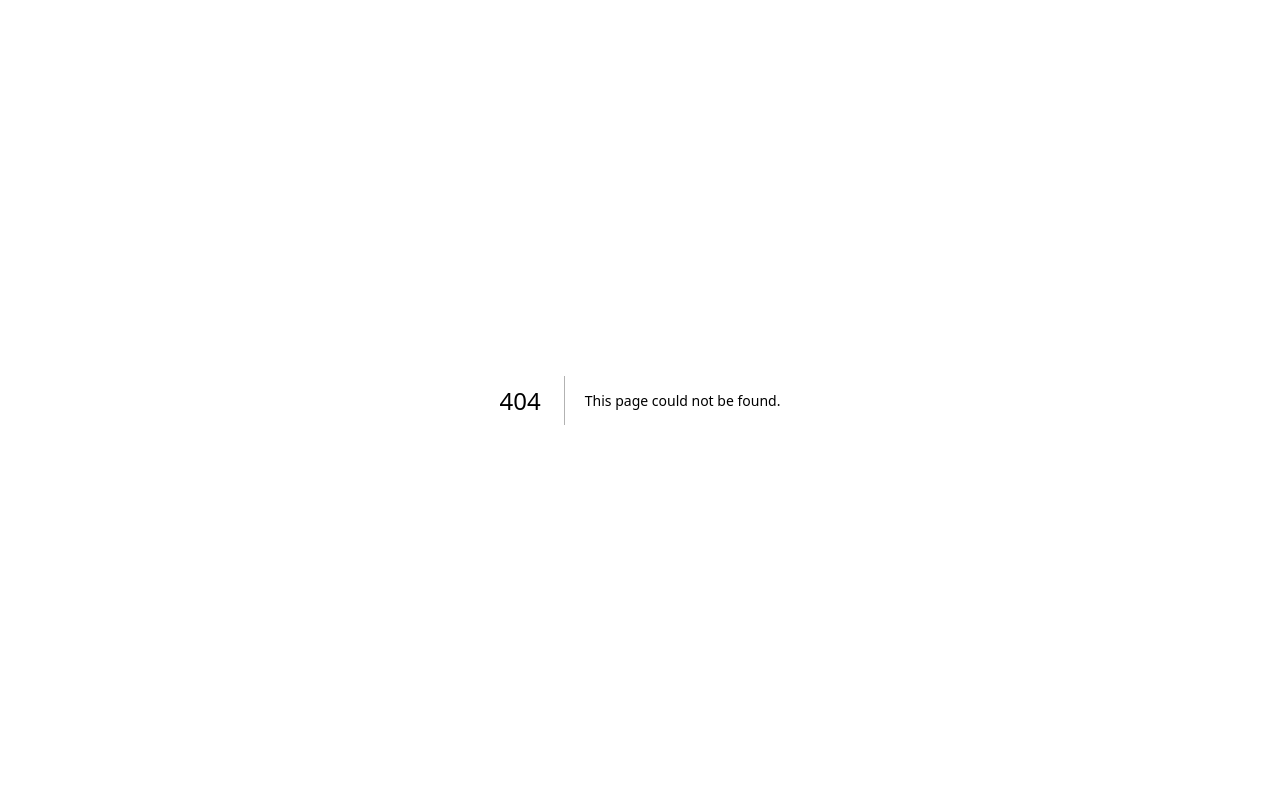
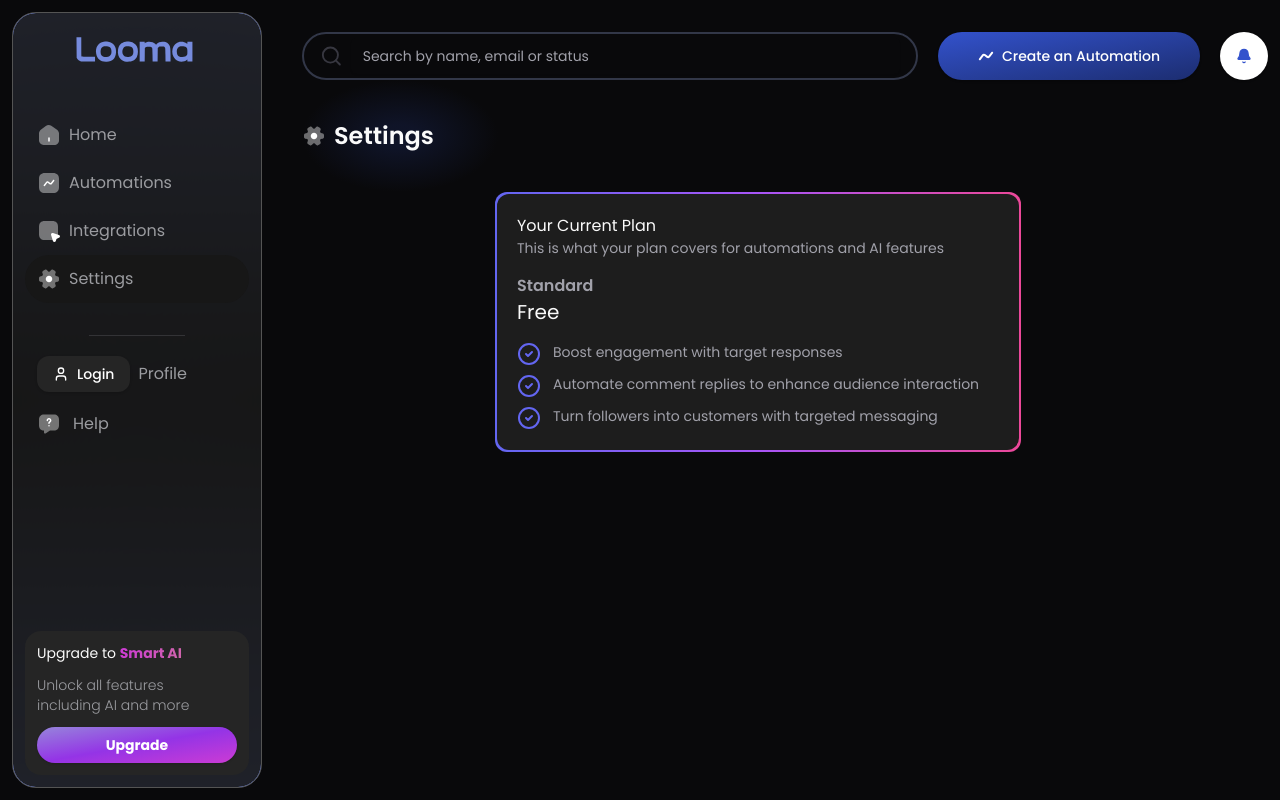
Before and after one commit to theeaashish/Looma-ai, a Next.js app: page /dashboard/1/settings in a window 1280 px wide. Before the commit this address had no page. Built offline with nearby package versions, Linux system fonts and the light colour scheme; no server answers.

Commit message:
setting page added

```diff
--- a/src/app/(protected)/dashboard/[slug]/layout.tsx
+++ b/src/app/(protected)/dashboard/[slug]/layout.tsx
@@ -16,6 +16,7 @@
       {/* navbar */}
       <div className="lg:ml-[250px] lg:pl-10 lg:py-5 flex flex-col overflow-auto">
         <InfoBar slug={params.slug} />
+        {children}
       </div>
     </div>
   );
--- /dev/null
+++ b/src/app/(protected)/dashboard/[slug]/settings/page.tsx
@@ -0,0 +1,12 @@
+import Billing from '@/components/global/billing'
+import React from 'react'
+
+type Props = {}
+
+const page = (props: Props) => {
+  return (
+    <Billing />
+  )
+}
+
+export default page
--- a/src/app/layout.tsx
+++ b/src/app/layout.tsx
@@ -1,15 +1,56 @@
 import type { Metadata } from "next";
-import { Inter } from "next/font/google";
+import { Inter, Plus_Jakarta_Sans, Poppins } from "next/font/google";
 import { ClerkProvider } from "@clerk/nextjs";
 import "./globals.css";
 import { ThemeProvider } from "@/Providers/theme-provider";
 import { Toaster } from "sonner";
 
-const inter = Inter({ subsets: ["latin"] });
+const poppins = Poppins({
+  subsets: ["latin"],
+  weight: ["100", "200", "300", "400", "500", "600", "700", "800", "900"],
+});
 
 export const metadata: Metadata = {
-  title: "Create Next App",
-  description: "Generated by create next app",
+  title: "Looma – Automate Instagram DMs with AI",
+  description:
+    "Looma lets creators and businesses automate Instagram DMs triggered by keyword comments. Reply instantly with AI or custom messages.",
+  keywords: [
+    "Instagram DM automation",
+    "AI Instagram bot",
+    "Instagram auto message",
+    "DM keyword trigger",
+    "Looma AI",
+    "Creator tools",
+    "Social media automation",
+  ],
+  authors: [{ name: "Looma" }],
+  creator: "Looma Team",
+  openGraph: {
+    title: "Looma – Automate Instagram DMs with AI",
+    description:
+      "Trigger Instagram DMs with comment keywords. Respond instantly with AI-powered or prewritten messages.",
+    url: "https://looma.vercel.app",
+    siteName: "Looma",
+    images: [
+      {
+        url: "https://looma.vercel.app/og-image.png",
+        width: 1200,
+        height: 630,
+        alt: "Looma - Instagram DM Automation",
+      },
+    ],
+    locale: "en_US",
+    type: "website",
+  },
+  twitter: {
+    card: "summary_large_image",
+    title: "Looma – Automate Instagram DMs with AI",
+    description:
+      "Automate Instagram DMs when someone comments on your post — powered by AI or your own message.",
+    images: ["https://looma.vercel.app/og-image.png"],
+    creator: "@theeaashish",
+  },
+  metadataBase: new URL("https://looma.vercel.app"),
 };
 
 export default function RootLayout({
@@ -20,7 +61,7 @@
   return (
     <ClerkProvider>
       <html lang="en">
-        <body className={inter.className} suppressHydrationWarning>
+        <body className={poppins.className} suppressHydrationWarning>
           <ThemeProvider
             attribute="class"
             defaultTheme="dark"
--- /dev/null
+++ b/src/components/global/billing/index.tsx
@@ -0,0 +1,14 @@
+import React from 'react'
+import PaymentCard from './payment-card'
+
+type Props = {}
+
+const Billing = (props: Props) => {
+  return (
+    <div className='flex lg:flex-row flex-col gap-5 w-full lg:w-10/12 xl:w-8/12 container'>
+        <PaymentCard />
+    </div>
+  )
+}
+
+export default Billing
--- /dev/null
+++ b/src/components/global/billing/payment-card.tsx
@@ -0,0 +1,73 @@
+import { PLANS } from "@/constants/pages";
+import { cn } from "@/lib/utils";
+import { CircleCheck } from "lucide-react";
+import React from "react";
+
+type Props = {
+  label: string;
+  current: "PRO" | "FREE";
+  landing?: boolean;
+};
+
+const PaymentCard = ({ current, label, landing }: Props) => {
+  return (
+    <div
+      className={cn(
+        label !== current
+          ? "bg-in-active"
+          : "bg-gradient-to-r from-indigo-500 via-purple-500 to-pink-500",
+        "p-[2px] rounded-xl overflow-hidden"
+      )}
+    >
+      <div
+        className={cn(
+          landing && "radial--gradient--pink",
+          "flex flex-col rounded-xl pl-5 py-5 pr-10 bg-background-90"
+        )}
+      >
+        {landing ? (
+          <h2 className="text-2xl">
+            {label === "PRO" && "Premium plan"}
+            {label === "FREE" && "Standard"}
+          </h2>
+        ) : (
+          <h2>
+            {label === current
+              ? "Your Current Plan"
+              : current === "PRO"
+              ? "Downgrade"
+              : "Upgrade"}
+          </h2>
+        )}
+
+        <p className="text-zinc-400 text-sm mb-2">
+          This is what your plan covers for automations and AI features
+        </p>
+
+        {label === "PRO" ? (
+          <span className="bg-gradient-to-r from-indigo-500 via-purple-500 to-pink-500 bg-clip-text text-transparent">
+            Smart AI
+          </span>
+        ) : (
+          <p className="font-semibold mt-2 text-zinc-400">Standard</p>
+        )}
+
+        {label === "PRO" ? (
+          <p className="mb-2">
+            <b className="text-xl">$99</b>/month
+          </p>
+        ) : (
+          <p className="text-xl mb-2">Free</p>
+        )}
+
+        {PLANS[label === "PRO" ? 1 : 0].features.map((i) => (
+          <p key={i} className="mt-2 text-muted-foreground flex gap-3 text-sm">
+            <CircleCheck className="text-indigo-500" /> {i}
+          </p>
+        ))}
+      </div>
+    </div>
+  );
+};
+
+export default PaymentCard;
--- a/src/components/global/infobar/index.tsx
+++ b/src/components/global/infobar/index.tsx
@@ -14,6 +14,7 @@
 import CreateAutomation from "../create-automation";
 import Search from "./search";
 import { Notifications } from "./notifications";
+import MainBreadCrumb from "../main-bread-crumb";
 
 type Props = {
   slug: string;
@@ -68,6 +69,8 @@
           <CreateAutomation />
           <Notifications />
         </div>
+
+        <MainBreadCrumb page={page === slug ? "Home" : page} slug={slug} />
       </div>
     )
   );
--- /dev/null
+++ b/src/components/global/main-bread-crumb/index.tsx
@@ -0,0 +1,29 @@
+import { PAGE_ICONS } from "@/constants/pages";
+import React from "react";
+
+type Props = {
+  page: string;
+  slug?: string;
+};
+
+const MainBreadCrumb = ({ page, slug }: Props) => {
+  return (
+    <div className="flex flex-col items-start">
+      {page === "Home" && (
+        <div className="flex justify-center w-full">
+          <div className="radial--gradient w-4/12 py-5 lg:py-10 flex flex-col items-center">
+            <p className="text-text-secondary text-lg">Welcome Back</p>
+            <h2 className="capitalize text-4xl font-medium">{slug}!</h2>
+          </div>
+        </div>
+      )}
+
+      <span className="radial--gradient inline-flex py-5 lg:py-10 pr-16 gap-x-2 items-center">
+        {PAGE_ICONS[page.toUpperCase()]}
+        <h2 className="font-semibold text-2xl capitalize">{page}</h2>
+      </span>
+    </div>
+  );
+};
+
+export default MainBreadCrumb;
--- a/src/constants/pages.tsx
+++ b/src/constants/pages.tsx
@@ -1,6 +1,51 @@
+import AutomationIcon from "@/icons/AutomationIcon";
+import ContactIcon from "@/icons/ContactIcon";
+import HomeIcon from "@/icons/HomeIcon";
+import IntegrationIcon from "@/icons/IntegrationIcon";
+import SettingsIcon from "@/icons/SettingsIcon";
+
 export const PAGE_BREAD_CRUMBS: string[] = [
-    'contacts',
-    'automations',
-    'integrations',
-    'settings'
-]
+  "contacts",
+  "automations",
+  "integrations",
+  "settings",
+];
+
+type Props = {
+  [page in string]: React.ReactNode;
+};
+
+export const PAGE_ICONS: Props = {
+  AUTOMATIONS: <AutomationIcon />,
+  CONTACTS: <ContactIcon />,
+  INTEGRATIONS: <IntegrationIcon />,
+  SETTINGS: <SettingsIcon />,
+  HOME: <HomeIcon />,
+};
+
+export const PLANS = [
+  {
+    name: "Free Plan",
+    description: "Perfect for getting started",
+    price: "$0",
+    features: [
+      "Boost engagement with target responses",
+      "Automate comment replies to enhance audience interaction",
+      "Turn followers into customers with targeted messaging",
+    ],
+    cta: "Get Started",
+  },
+  {
+    name: "Smart AI Plan",
+    description: "Advanced features for power users",
+    price: "$99",
+    features: [
+      "All features from Free Plan",
+      "AI-powered response generation",
+      "Advanced analytics and insights",
+      "Priority customer support",
+      "Custom branding options",
+    ],
+    cta: "Upgrade Now",
+  },
+];
--- /dev/null
+++ b/src/icons/ContactIcon.tsx
@@ -0,0 +1,37 @@
+import React from "react";
+
+type Props = {};
+
+const ContactIcon = (props: Props) => {
+  return (
+    <div>
+      <svg
+        width="24"
+        height="24"
+        viewBox="0 0 24 24"
+        fill="none"
+        xmlns="http://www.w3.org/2000/svg"
+      >
+        <path
+          d="M17.62 10.7501C17.19 10.7501 16.85 10.4001 16.85 9.9801C16.85 9.6101 16.48 8.8401 15.86 8.1701C15.25 7.5201 14.58 7.1401 14.02 7.1401C13.59 7.1401 13.25 6.7901 13.25 6.3701C13.25 5.9501 13.6 5.6001 14.02 5.6001C15.02 5.6001 16.07 6.1401 16.99 7.1101C17.85 8.0201 18.4 9.1501 18.4 9.9701C18.4 10.4001 18.05 10.7501 17.62 10.7501Z"
+          fill="white"
+        />
+        <path
+          d="M21.23 10.75C20.8 10.75 20.46 10.4 20.46 9.98C20.46 6.43 17.57 3.55 14.03 3.55C13.6 3.55 13.26 3.2 13.26 2.78C13.26 2.36 13.6 2 14.02 2C18.42 2 22 5.58 22 9.98C22 10.4 21.65 10.75 21.23 10.75Z"
+          fill="white"
+        />
+        <path
+          opacity="0.4"
+          d="M11.79 14.21L8.52 17.48C8.16 17.16 7.81 16.83 7.47 16.49C6.44 15.45 5.51 14.36 4.68 13.22C3.86 12.08 3.2 10.94 2.72 9.81C2.24 8.67 2 7.58 2 6.54C2 5.86 2.12 5.21 2.36 4.61C2.6 4 2.98 3.44 3.51 2.94C4.15 2.31 4.85 2 5.59 2C5.87 2 6.15 2.06 6.4 2.18C6.66 2.3 6.89 2.48 7.07 2.74L9.39 6.01C9.57 6.26 9.7 6.49 9.79 6.71C9.88 6.92 9.93 7.13 9.93 7.32C9.93 7.56 9.86 7.8 9.72 8.03C9.59 8.26 9.4 8.5 9.16 8.74L8.4 9.53C8.29 9.64 8.24 9.77 8.24 9.93C8.24 10.01 8.25 10.08 8.27 10.16C8.3 10.24 8.33 10.3 8.35 10.36C8.53 10.69 8.84 11.12 9.28 11.64C9.73 12.16 10.21 12.69 10.73 13.22C11.09 13.57 11.44 13.91 11.79 14.21Z"
+          fill="white"
+        />
+        <path
+          d="M21.9701 18.33C21.9701 18.61 21.9201 18.9 21.8201 19.18C21.7901 19.26 21.7601 19.34 21.7201 19.42C21.5501 19.78 21.3301 20.12 21.0401 20.44C20.5501 20.98 20.0101 21.37 19.4001 21.62C19.3901 21.62 19.3801 21.63 19.3701 21.63C18.7801 21.87 18.1401 22 17.4501 22C16.4301 22 15.3401 21.76 14.1901 21.27C13.0401 20.78 11.8901 20.12 10.7501 19.29C10.3601 19 9.9701 18.71 9.6001 18.4L12.8701 15.13C13.1501 15.34 13.4001 15.5 13.6101 15.61C13.6601 15.63 13.7201 15.66 13.7901 15.69C13.8701 15.72 13.9501 15.73 14.0401 15.73C14.2101 15.73 14.3401 15.67 14.4501 15.56L15.2101 14.81C15.4601 14.56 15.7001 14.37 15.9301 14.25C16.1601 14.11 16.3901 14.04 16.6401 14.04C16.8301 14.04 17.0301 14.08 17.2501 14.17C17.4701 14.26 17.7001 14.39 17.9501 14.56L21.2601 16.91C21.5201 17.09 21.7001 17.3 21.8101 17.55C21.9101 17.8 21.9701 18.05 21.9701 18.33Z"
+          fill="white"
+        />
+      </svg>
+    </div>
+  );
+};
+
+export default ContactIcon;
```
Also changed, not shown: 1 other file (tests, documents, lock files or other folders).
